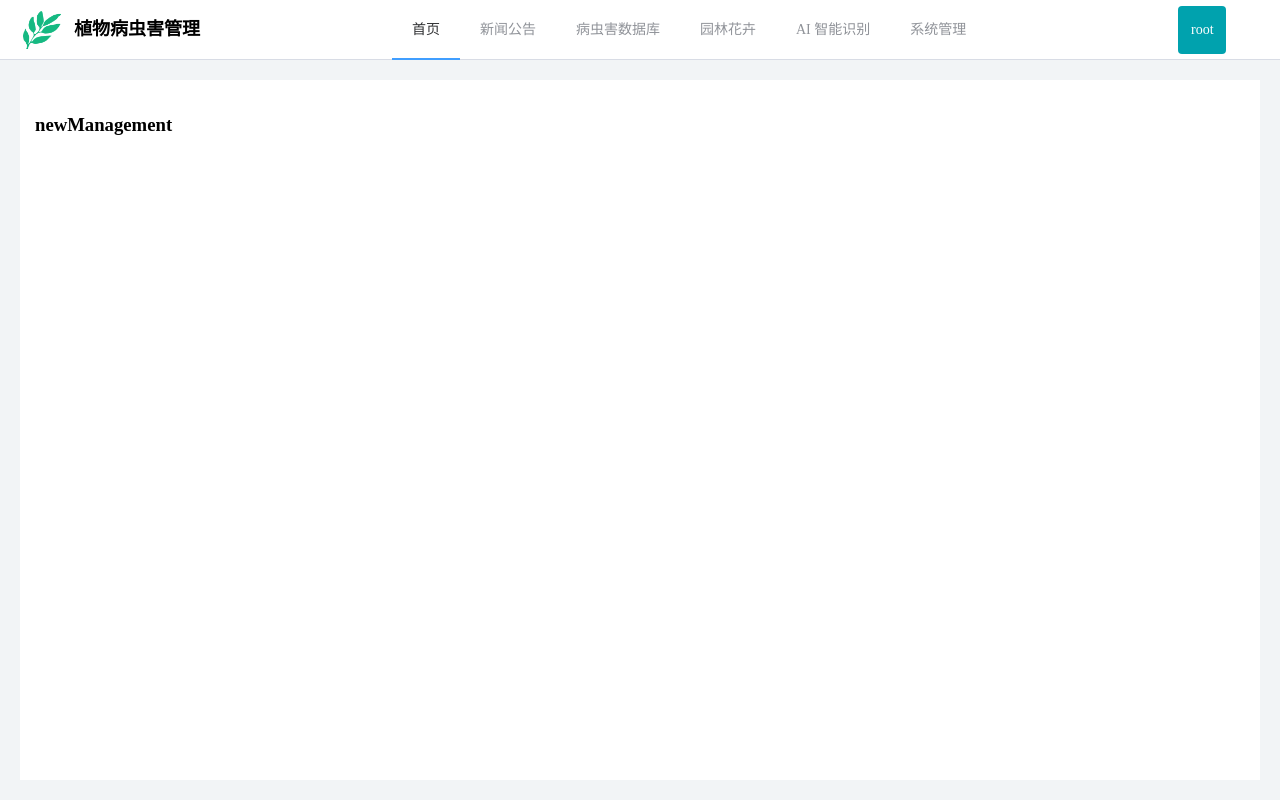
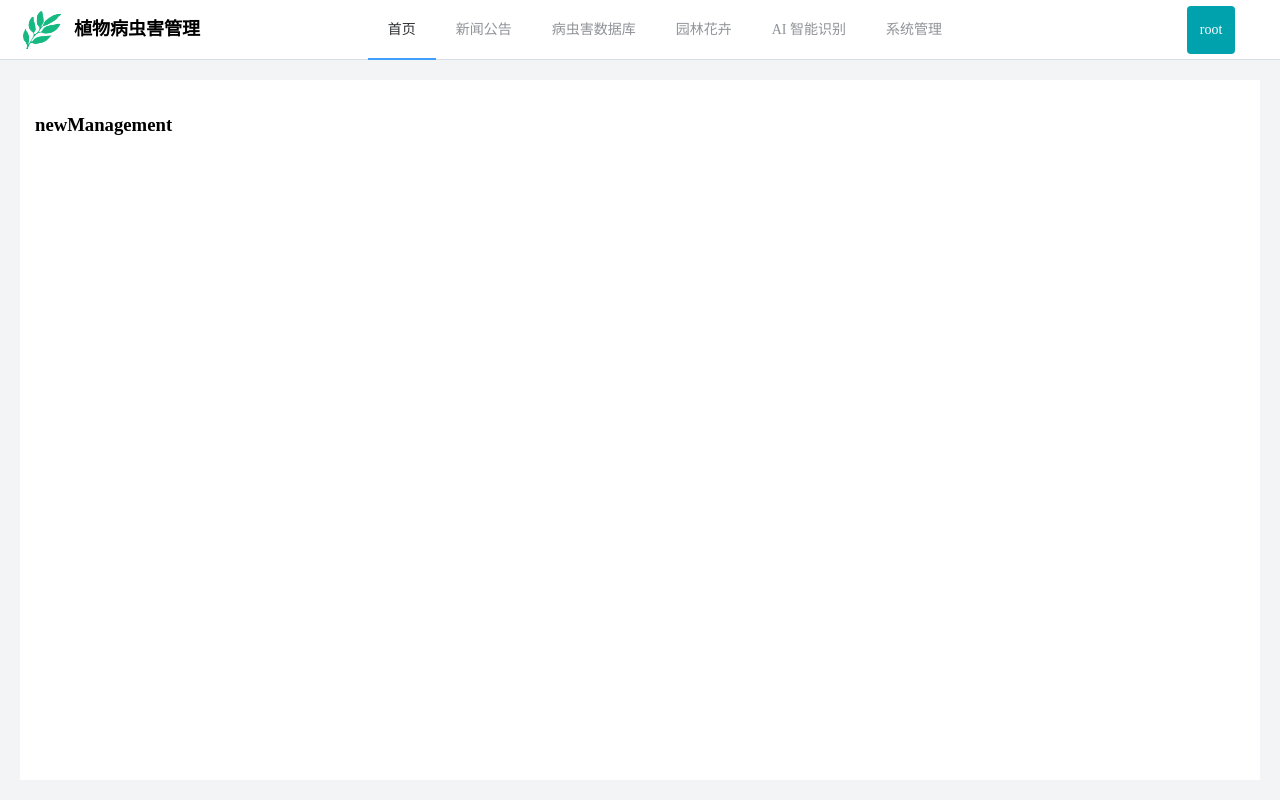
Before and after one commit to ZSC-plant-disease-and-pest/management-platform, a Vue app: page /admin/new/newManagement in a window 1280 px wide. Built offline with nearby package versions, Linux system fonts and the light colour scheme.

Commit message:
fix: 修改头部菜单的位置

```diff
--- a/src/layout/components/LayoutHeader.vue
+++ b/src/layout/components/LayoutHeader.vue
@@ -233,6 +233,7 @@ export default defineComponent({
 .header {
   height: 59px;
   display: flex;
+  justify-content: space-between;
   border-bottom: 1px solid #d8dce5;
 
   .logo {
@@ -259,13 +260,13 @@ export default defineComponent({
 
   .menu {
     position: relative;
-    left: 15%;
+    right: 4%;
     border: 0px;
   }
 
   .dropdown {
     top: 6px;
-    left: 30%;
+    right: 45px;
     position: relative;
   }
 }
```
